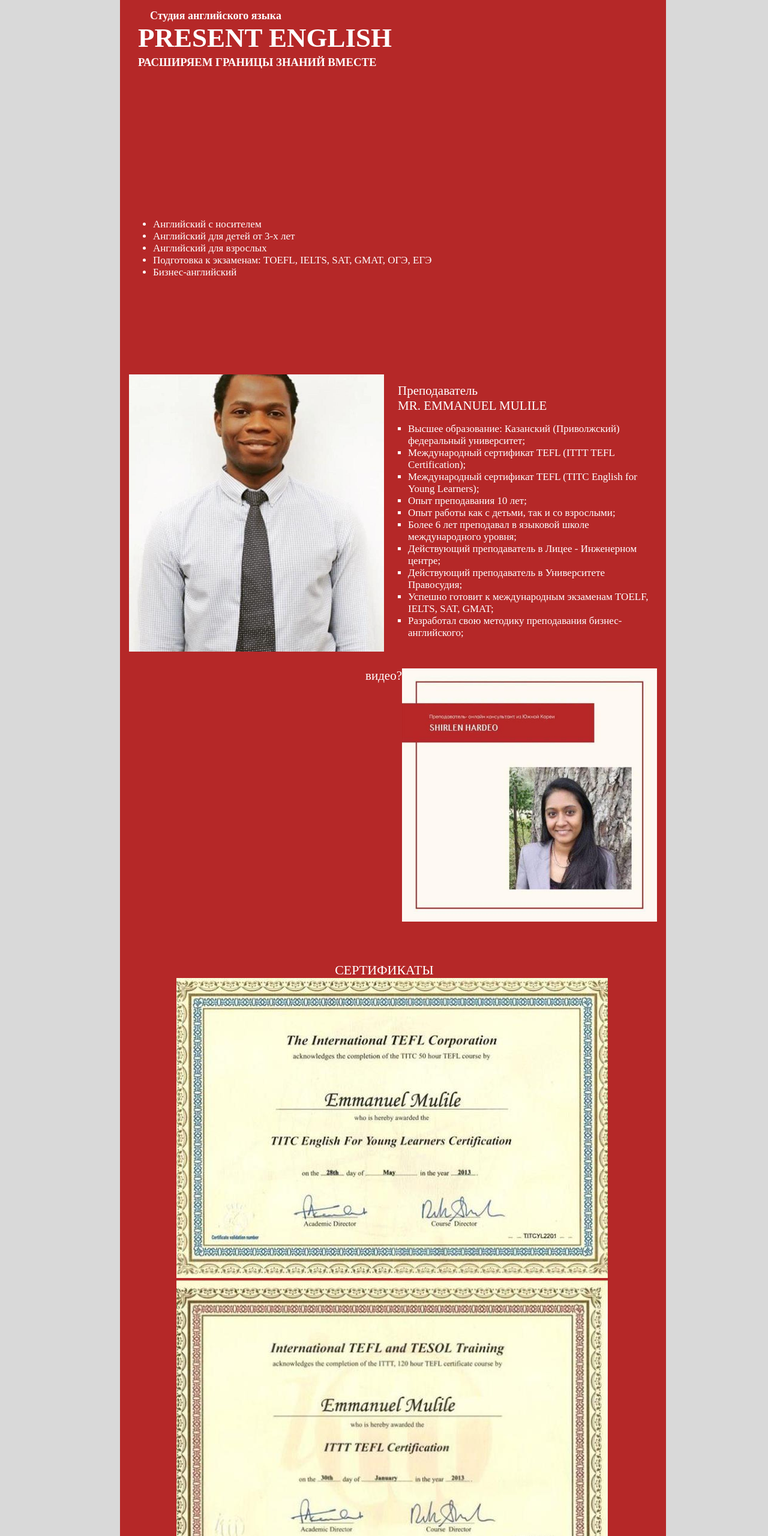
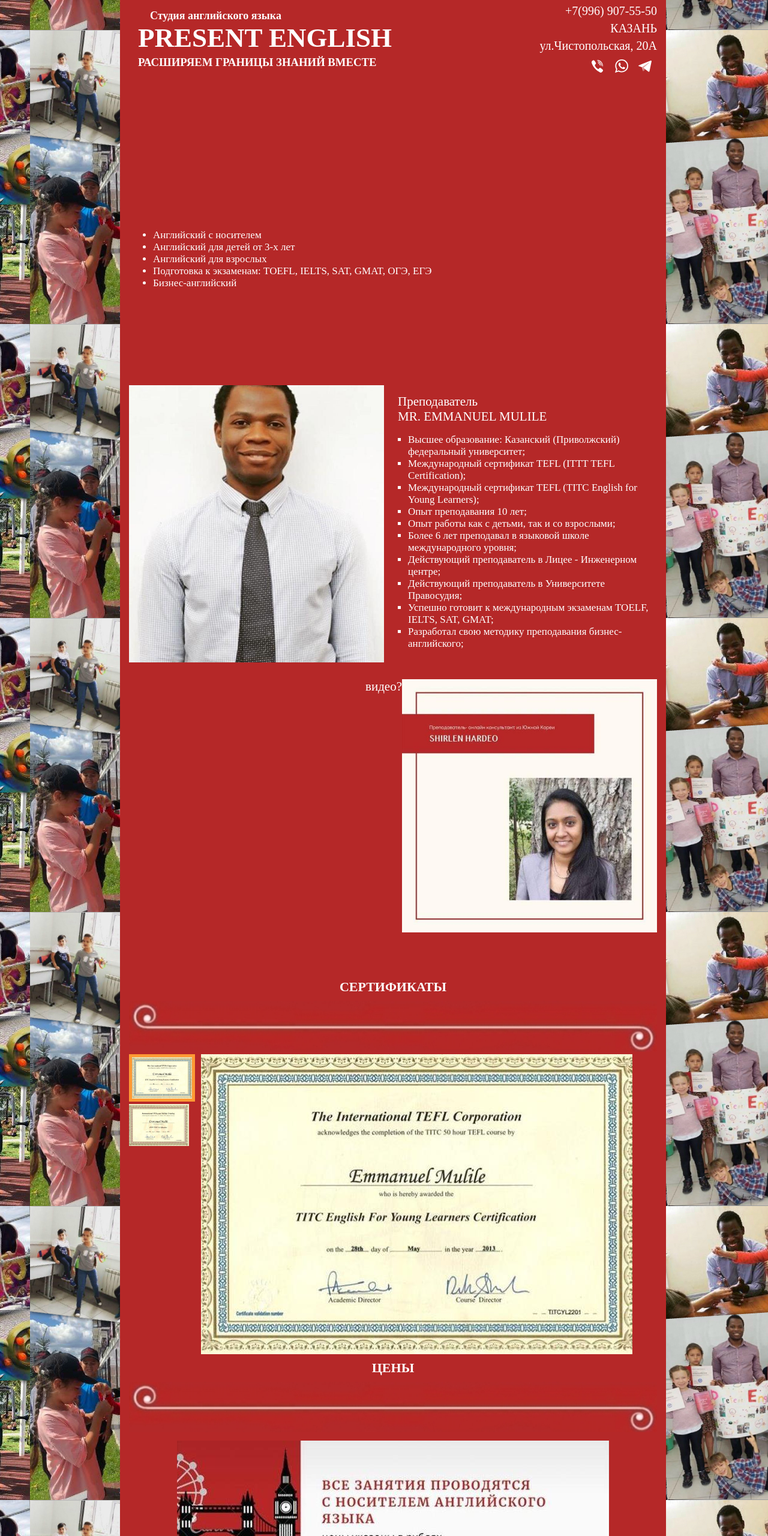
Before and after one commit to Olyakimova/presentenglish, a plain HTML site: page docs/index.html in a window 1280 px wide. Shown: the top 2560 px of the page at 60% size. Drawn offline with Linux system fonts and the light colour scheme.

Commit message:
blok-messenger, gallery

```diff
--- a/docs/index.html
+++ b/docs/index.html
@@ -5,22 +5,116 @@
     <meta name="viewport" content="width=device-width, initial-scale=1.0" />
     <meta http-equiv="X-UA-Compatible" content="ie=edge" />
     <title>PresentEnglish</title>
-    <link rel="stylesheet" type="text/css" href="style.css" />
+    <link rel="stylesheet" type="text/css" href="styles/style.css" />
+    <link rel="stylesheet" type="text/css" href="styles/gallery.css" />
     <meta name="descriptions" content="English language courses" />
     <meta
       name="keywords"
       content="English, Английский, курсы, обучение, школа, английского, с носителем"
     />
-    <!-- <base href="/presentenglish/" /> -->
     <link rel="shortcut icon" href="favicon.ico" />
   </head>
   <body>
     <div class="main-waper">
       <div id="content">
         <div id="hat">
+          <div class="blok-name">
           <h2>Студия английского языка</h2>
           <h1>PRESENT ENGLISH</h1>
           <h3>РАСШИРЯЕМ ГРАНИЦЫ ЗНАНИЙ ВМЕСТЕ</h3>
+          </div>
+          <div class="blok-contact">
+           <div class="contact"><a href="tel:+79969075550">+7(996) 907-55-50</a>
+           </div>
+           <div class="contact">КАЗАНЬ
+           </div>
+           <div class="contact">ул.Чистопольская, 20А
+           </div>
+           <div class="blok-messenger">
+             <div class="t-sociallinks_item">
+              <!-- Обратный звонок -->
+             <a role="button" tabindex="0" class="at-share-btn at-svc-viber">
+              <span class="at-icon-wrapper">
+                <svg
+                 xmlns="http://www.w3.org/2000/svg"
+                 xmlns:xlink="http://www.w3.org/1999/xlink"
+                 width="30px"
+                  height="30px"
+                 viewBox="0 0 30 30"
+                 version="1.1"
+                 role="img"
+                 aria-labelledby="at-svg-viber-5"
+                 class="at-icon at-icon-viber"
+                 style="fill: rgb(255, 255, 255);">
+                  <title id="at-svg-viber-5">Заказать звонок</title>
+                  <g>
+                    <path d="M21.176 27c-.208-.062-.618-.13-.987-.303-6.476-3.02-11.18-7.972-13.853-15.082-.897-2.383.04-4.396 2.298-5.22.405-.147.802-.157 1.2.002.964.383 3.404 4.022 3.458 5.11.042.835-.48 1.287-1 1.67-.983.722-.988 1.638-.568 2.66.948 2.308 2.567 3.895 4.663 4.925.76.374 1.488.337 2.007-.515.925-1.518 2.06-1.445 3.3-.502.62.473 1.253.936 1.844 1.45.8.702 1.816 1.285 1.336 2.754-.5 1.527-2.226 3.066-3.7 3.05zm-4.76-20.986c4.546.166 8.46 4.677 8.406 9.543-.005.478.153 1.185-.504 1.172-.628-.015-.464-.733-.52-1.21-.603-5.167-2.786-7.606-7.52-8.394-.392-.066-.99.026-.96-.535.044-.833.754-.523 1.097-.576zm6.072 8.672c-.045.356.147.968-.385 1.056-.72.118-.58-.595-.65-1.053-.48-3.144-1.5-4.297-4.423-5.005-.43-.105-1.1-.032-.99-.75.108-.685.71-.452 1.164-.393 2.92.38 5.307 3.126 5.284 6.144zm-2.222-.573c.013.398-.026.818-.46.874-.314.04-.52-.245-.553-.597-.12-1.296-.75-2.062-1.95-2.27-.36-.063-.712-.19-.544-.715.11-.352.408-.387.712-.396 1.297-.036 2.815 1.647 2.794 3.103z" fill-rule="evenodd"></path>
+                  </g>
+                </svg>
+              </span>
+             </a>
+             </div>
+             <div class="t-sociallinks_item">
+             <!-- WhatsApp -->
+             <a href="https://l.instagram.com/?u=https%3A%2F%2Fwa.me%2F79969075550&e=ATO8vHbxjAdNUiCmSame64k6MiKuo4zbQ5JnZ6ZNN7dM-5pqhJ5AsgEsesMixPo2ehOZPffzsXXAe41j&s=1" target="_blank">
+              <span class="at-icon-wrapper"
+                ><svg
+                  xmlns="http://www.w3.org/2000/svg"
+                  xmlns:xlink="http://www.w3.org/1999/xlink"
+                  width="30px"
+                  height="30px"
+                  viewBox="0 0 30 30"
+                  version="1.1"
+                  role="img"
+                  aria-labelledby="at-svg-whatsapp-4"
+                  class="at-icon at-icon-whatsapp"
+                  style="fill: rgb(255, 255, 255)"
+                >
+                  <title>WhatsApp</title>
+                  <g>
+                    <path style="fill:  rgb(255, 255, 255)"
+                      d="M19.11 17.205c-.372 0-1.088 1.39-1.518 1.39a.63.63 0 0 1-.315-.1c-.802-.402-1.504-.817-2.163-1.447-.545-.516-1.146-1.29-1.46-1.963a.426.426 0 0 1-.073-.215c0-.33.99-.945.99-1.49 0-.143-.73-2.09-.832-2.335-.143-.372-.214-.487-.6-.487-.187 0-.36-.043-.53-.043-.302 0-.53.115-.746.315-.688.645-1.032 1.318-1.06 2.264v.114c-.015.99.472 1.977 1.017 2.78 1.23 1.82 2.506 3.41 4.554 4.34.616.287 2.035.888 2.722.888.817 0 2.15-.515 2.478-1.318.13-.33.244-.73.244-1.088 0-.058 0-.144-.03-.215-.1-.172-2.434-1.39-2.678-1.39zm-2.908 7.593c-1.747 0-3.48-.53-4.942-1.49L7.793 24.41l1.132-3.337a8.955 8.955 0 0 1-1.72-5.272c0-4.955 4.04-8.995 8.997-8.995S25.2 10.845 25.2 15.8c0 4.958-4.04 8.998-8.998 8.998zm0-19.798c-5.96 0-10.8 4.842-10.8 10.8 0 1.964.53 3.898 1.546 5.574L5 27.176l5.974-1.92a10.807 10.807 0 0 0 16.03-9.455c0-5.958-4.842-10.8-10.802-10.8z"
+                      fill-rule="evenodd"
+                    ></path>
+                  </g>
+                </svg>
+              </span>
+             </a>
+             </div>
+             <div class="t-sociallinks_item">
+            <!-- Телеграм -->
+            <a role="button" tabindex="0" class="at-share-btn at-svc-telegram"
+              ><svg
+                  xmlns="http://www.w3.org/2000/svg"
+                  xmlns:xlink="http://www.w3.org/1999/xlink"
+                  width="30px"
+                  height="30px"
+                  viewBox="0 0 30 30"
+                  version="1.1"
+                  role="img"
+                  aria-labelledby="at-svg-telegram-3"
+                  class="at-icon at-icon-telegram"
+                  style="fill: rgb(255, 255, 255)"
+                >
+                  <title>Telegram</title>
+                  <g>
+                    <g fill-rule="evenodd"></g>
+                    <path
+                      d="M15.02 20.814l9.31-12.48L9.554 17.24l1.92 6.42c.225.63.114.88.767.88l.344-5.22 2.436 1.494z"
+                      opacity=".6"
+                    ></path>
+                    <path
+                      d="M12.24 24.54c.504 0 .727-.234 1.008-.51l2.687-2.655-3.35-2.054-.344 5.22z"
+                      opacity=".3"
+                    ></path>
+                    <path
+                      d="M12.583 19.322l8.12 6.095c.926.52 1.595.25 1.826-.874l3.304-15.825c.338-1.378-.517-2.003-1.403-1.594L5.024 14.727c-1.325.54-1.317 1.29-.24 1.625l4.98 1.58 11.53-7.39c.543-.336 1.043-.156.633.214"
+                    ></path>
+                  </g></svg></span
+            ></a>
+             </div>
+           </div>
+          </div>
         </div>
         <div id="list">
           <ul>
@@ -75,19 +169,32 @@
             </div>
           </div>
         </div>
-        <div id="certification">
-          <div style="font-size: 22px; padding-left: 30%;">СЕРТИФИКАТЫ</div>
-          <div><img src="images/c19-25-39.jpg" /></div>
-          <div><img src="images/c19-25-51.jpg" /></div>
+        <div id="certificates">
+          <div class="topic">СЕРТИФИКАТЫ</div>
+          <div class="tracery"><img src="images/tracery.jpg" /></div>
+          <div class="gallery">
+            <div class="preview">
+              <img class="active" src="images/c19-25-39.jpg" />
+              <img src="images/c19-25-51.jpg" />
+            </div>
+            <img class="view" src="images/c19-25-39.jpg" />
+          </div>
         </div>
         <div id="price">
-          <div>ЦЕНЫ</div>
-          <div><img src="images/photo_price.jpg" /></div>
+          <div class="topic">ЦЕНЫ</div>
+          <div class="tracery"><img src="images/tracery.jpg" /></div>
+          <div class="topic"><img src="images/photo_price.jpg"></div>
         </div>
         <div id="thanks">
-          <div>БЛАГОДАРНОСТЬ</div>
-          <div><img src="images/g19-25-58.jpg" /></div>
-          <div><img src="images/g19-26-09.jpg" /></div>
+          <div class="topic">БЛАГОДАРНОСТЬ</div>
+          <div class="tracery"><img src="images/tracery.jpg" /></div>
+          <div class="gallery">
+            <div class="preview">
+              <img class="active" src="images/g19-25-58.jpg" />
+              <img src="images/g19-26-09.jpg" />
+            </div>
+            <img class="view" src="images/g19-25-58.jpg" />
+          </div>
         </div>
         <div class="t-sociallinks">
           <div class="t-sociallinks_wrapper">
@@ -174,69 +281,12 @@
                 </svg>
               </a>
             </div>
-            <div class="t-sociallinks_item">
-              <!-- WhatsApp -->
-              <a href="https://l.instagram.com/?u=https%3A%2F%2Fwa.me%2F79969075550&e=ATO8vHbxjAdNUiCmSame64k6MiKuo4zbQ5JnZ6ZNN7dM-5pqhJ5AsgEsesMixPo2ehOZPffzsXXAe41j&s=1" target="_blank">
-                <span class="at-icon-wrapper"
-                  ><svg
-                    xmlns="http://www.w3.org/2000/svg"
-                    xmlns:xlink="http://www.w3.org/1999/xlink"
-                    width="30px"
-                    height="30px"
-                    viewBox="0 0 30 30"
-                    version="1.1"
-                    role="img"
-                    aria-labelledby="at-svg-whatsapp-4"
-                    class="at-icon at-icon-whatsapp"
-                    style="fill: rgb(255, 255, 255)"
-                  >
-                    <title>WhatsApp</title>
-                    <g>
-                      <path style="fill: red"
-                        d="M19.11 17.205c-.372 0-1.088 1.39-1.518 1.39a.63.63 0 0 1-.315-.1c-.802-.402-1.504-.817-2.163-1.447-.545-.516-1.146-1.29-1.46-1.963a.426.426 0 0 1-.073-.215c0-.33.99-.945.99-1.49 0-.143-.73-2.09-.832-2.335-.143-.372-.214-.487-.6-.487-.187 0-.36-.043-.53-.043-.302 0-.53.115-.746.315-.688.645-1.032 1.318-1.06 2.264v.114c-.015.99.472 1.977 1.017 2.78 1.23 1.82 2.506 3.41 4.554 4.34.616.287 2.035.888 2.722.888.817 0 2.15-.515 2.478-1.318.13-.33.244-.73.244-1.088 0-.058 0-.144-.03-.215-.1-.172-2.434-1.39-2.678-1.39zm-2.908 7.593c-1.747 0-3.48-.53-4.942-1.49L7.793 24.41l1.132-3.337a8.955 8.955 0 0 1-1.72-5.272c0-4.955 4.04-8.995 8.997-8.995S25.2 10.845 25.2 15.8c0 4.958-4.04 8.998-8.998 8.998zm0-19.798c-5.96 0-10.8 4.842-10.8 10.8 0 1.964.53 3.898 1.546 5.574L5 27.176l5.974-1.92a10.807 10.807 0 0 0 16.03-9.455c0-5.958-4.842-10.8-10.802-10.8z"
-                        fill-rule="evenodd"
-                      ></path>
-                      <!-- <path style="fill: white" d="M15.002,0.15 C6.798,0.15 0.149,6.797 0.149,15 C0.149,23.201 6.798,29.85 15.002,29.85 C23.201,29.85 29.852,23.202 29.852,15 C29.852,6.797 23.201,0.15 15.002,0.15 L15.002,0.15 Z M22.666,18.265 C22.666,20.688 20.687,22.666 18.25,22.666 L11.75,22.666 C9.312,22.666 7.333,20.687 7.333,18.28 L7.333,11.734 C7.333,9.312 9.311,7.334 11.75,7.334 L18.25,7.334 C20.688,7.334 22.666,9.312 22.666,11.734 L22.666,18.265 L22.666,18.265 Z"></path> -->
-                    </g>
-                  </svg>
-                </span>
-              </a>
-            </div>
-            <div class="t-sociallinks_item">
-              <!-- Телеграм -->
-              <a role="button" tabindex="0" class="at-share-btn at-svc-telegram"
-                ><svg
-                    xmlns="http://www.w3.org/2000/svg"
-                    xmlns:xlink="http://www.w3.org/1999/xlink"
-                    width="30px"
-                    height="30px"
-                    viewBox="0 0 30 30"
-                    version="1.1"
-                    role="img"
-                    aria-labelledby="at-svg-telegram-3"
-                    class="at-icon at-icon-telegram"
-                    style="fill: rgb(255, 255, 255)"
-                  >
-                    <title>Telegram</title>
-                    <g>
-                      <g fill-rule="evenodd"></g>
-                      <path
-                        d="M15.02 20.814l9.31-12.48L9.554 17.24l1.92 6.42c.225.63.114.88.767.88l.344-5.22 2.436 1.494z"
-                        opacity=".6"
-                      ></path>
-                      <path
-                        d="M12.24 24.54c.504 0 .727-.234 1.008-.51l2.687-2.655-3.35-2.054-.344 5.22z"
-                        opacity=".3"
-                      ></path>
-                      <path
-                        d="M12.583 19.322l8.12 6.095c.926.52 1.595.25 1.826-.874l3.304-15.825c.338-1.378-.517-2.003-1.403-1.594L5.024 14.727c-1.325.54-1.317 1.29-.24 1.625l4.98 1.58 11.53-7.39c.543-.336 1.043-.156.633.214"
-                      ></path>
-                    </g></svg></span
-              ></a>
-            </div>
+            <!-- <div class="t389__col"> <div class="t389__scroll t-align_right"> <a class="t389__typo t-name t-name_xs t389_scrolltop" style="color: #ffffff;color:#57210e;line-height:1;font-weight:400;font-family:'Roboto Condensed';text-transform:uppercase;" href="javascript:t389_scrollToTop();"> Наверх <span class="t389__icon"> <svg width="5" height="17" viewBox="0 0 6 20"> <path fill="#57210e" d="M5.78 3.85L3.12.28c-.14-.14-.3-.14-.43 0L.03 3.85c-.14.13-.08.27.13.27h1.72V20h2.06V4.12h1.72c.15 0 .22-.07.19-.17a.26.26 0 00-.07-.1z" fill-rule="evenodd"></path> </svg> </span> </a> </div> </div> -->
+
           </div>
         </div>
       </div>
     </div>
+    <script src="scripts/index.js"></script>
   </body>
 </html>
--- /dev/null
+++ b/docs/styles/gallery.css
@@ -0,0 +1,20 @@
+#certificates {
+}
+
+.gallery {
+  display: flex;
+  justify-content: start;
+}
+
+.preview {
+  width: 120px;
+}
+
+.preview img {
+  width: 100px;
+  cursor: pointer;
+}
+
+.preview img.active {
+  border: solid 5px #ff9933;
+}
--- a/docs/style.css
+++ b/docs/styles/style.css
@@ -3,6 +3,8 @@
   font-family: "Times New Roman", Times, serif;
   background-color: rgb(217, 217, 217);
   margin: 0;
+  background-image: url(../images/collage.jpg); /* !!!!!!!!!!!!!!!! */
+  background-position: 50px 50px;
 }
 
 .main-waper {
@@ -18,12 +20,44 @@
   padding-left: 15px;
   padding-right: 15px;
   background-color: rgb(181, 40, 40);
-  background-image: none;
 }
 
 #hat {
   padding-top: 1px;
   padding-left: 15px;
+  display: flex;
+  flex-direction: row;
+  justify-content: space-between;
+}
+
+.blok-contact {
+  display: flex;
+  flex-direction: column;
+  justify-content: space-evenly;
+}
+
+a:-webkit-any-link {
+  color: white;
+  cursor: pointer;
+  text-decoration: none;
+}
+
+.contact {
+  font-size: 20px;
+  display: flex;
+  flex-direction: row;
+  justify-content: flex-end;
+}
+
+.blok-messenger {
+  display: flex;
+  flex-direction: row;
+  justify-content: flex-end;
+}
+
+.t-sociallinks_item {
+  padding-left: 5px;
+  padding-right: 5px;
 }
 
 h1 {
@@ -46,10 +80,13 @@
 
 .teacher {
   display: flex;
+  flex-direction: column;
   justify-content: start;
 }
 
 #Mulile {
+  display: flex;
+  flex-direction: row;
   height: 490px;
 }
 
@@ -71,10 +108,21 @@
 
 #Hardeo {
   height: 490px;
+  display: flex;
+  flex-direction: row;
   justify-content: flex-end;
 }
 
-#certification {
-  position: relative;
-  left: 9%;
+.topic {
+  font-size: 22px;
+  font-weight: bold;
+  padding-bottom: 10px;
+  padding-top: 10px;
+  display: flex;
+  justify-content: center;
 }
+
+.tracery img {
+  height: auto;
+  width: 880px;
+}
```
Also changed, not shown: docs/scripts/index.js (added, +20 -0 lines), docs/favicon.ico, docs/images/Collage.jpg (added), docs/images/g19-25-58.jpg, docs/images/tracery.jpg (added).
